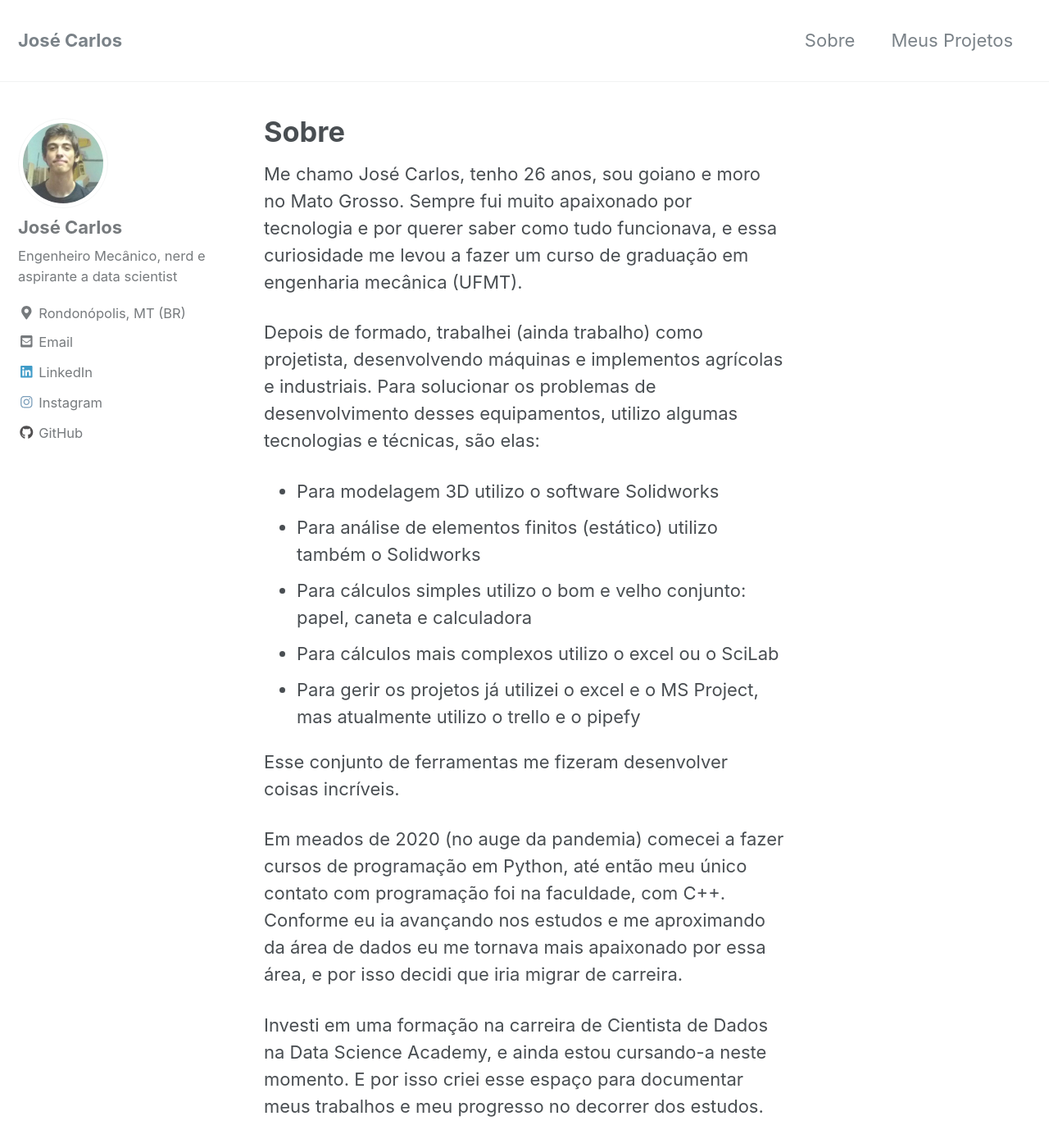
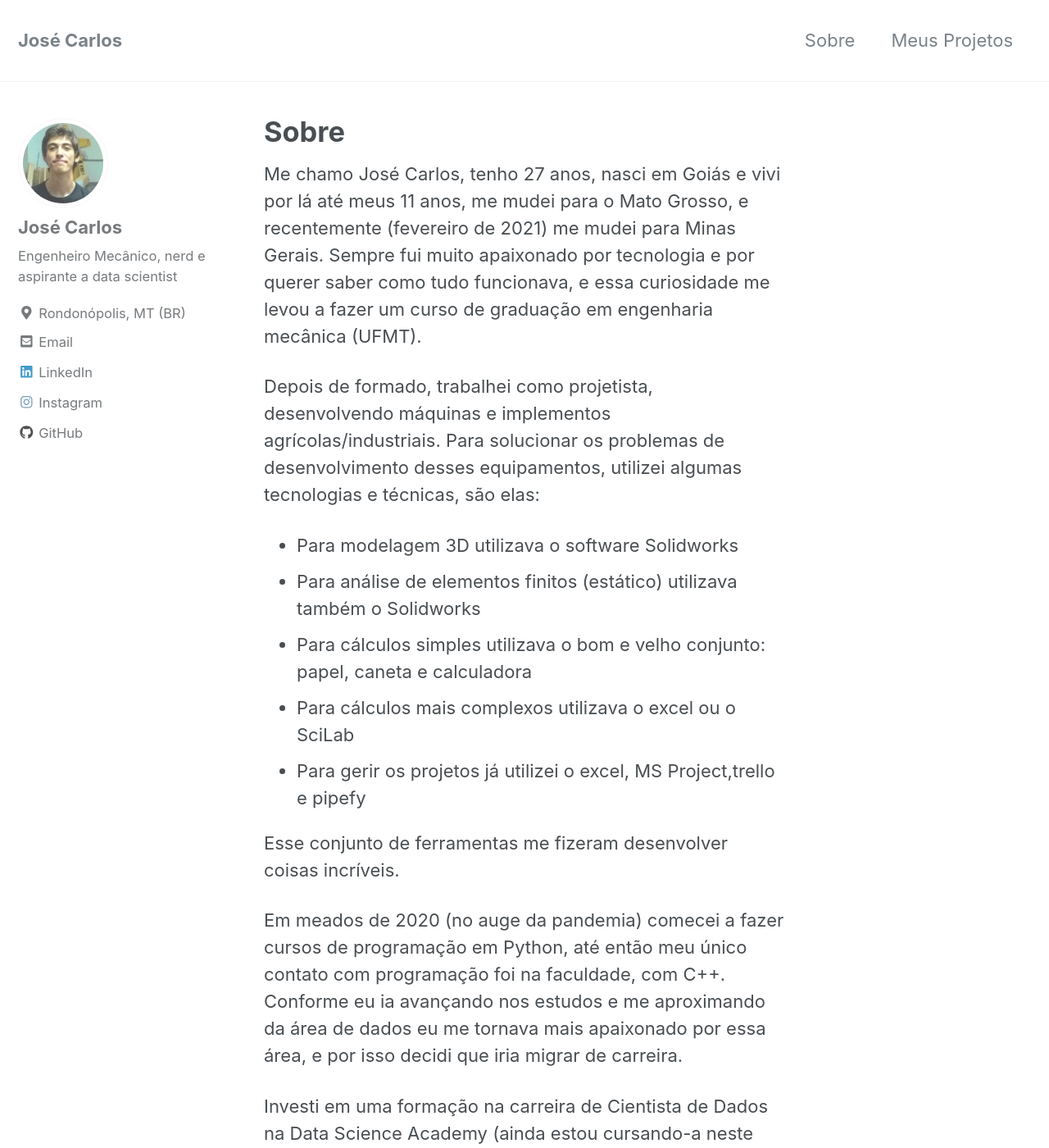
Before and after one commit to jcfneto/jcfneto.github.io, a Jekyll site: the page built from _pages/about.md, in a window 1280 px wide and 1400 px high. Shown: the whole window at 82% size. Built offline with Jekyll 4.4.1, drawn with Linux system fonts in a browser that asks for light colours; nearby versions of some CDN libraries; some of the changed text lies outside the part shown.

Commit message:
Update about.md

```diff
--- a/_pages/about.md
+++ b/_pages/about.md
@@ -5,20 +5,20 @@
   # image: "/images/header.png"
 ---
 
-Me chamo José Carlos, tenho 26 anos, sou goiano e moro no Mato Grosso. Sempre fui muito apaixonado por tecnologia e por querer saber como tudo funcionava, e essa curiosidade me levou a fazer um curso de graduação em engenharia mecânica (UFMT).
+Me chamo José Carlos, tenho 27 anos, nasci em Goiás e vivi por lá até meus 11 anos, me mudei para o Mato Grosso, e recentemente (fevereiro de 2021) me mudei para Minas Gerais. Sempre fui muito apaixonado por tecnologia e por querer saber como tudo funcionava, e essa curiosidade me levou a fazer um curso de graduação em engenharia mecânica (UFMT).
 
-Depois de formado, trabalhei (ainda trabalho) como projetista, desenvolvendo máquinas e implementos agrícolas e industriais. Para solucionar os problemas de desenvolvimento desses equipamentos, utilizo algumas tecnologias e técnicas, são elas:
+Depois de formado, trabalhei como projetista, desenvolvendo máquinas e implementos agrícolas/industriais. Para solucionar os problemas de desenvolvimento desses equipamentos, utilizei algumas tecnologias e técnicas, são elas:
 
-* Para modelagem 3D utilizo o software Solidworks
-* Para análise de elementos finitos (estático) utilizo também o Solidworks
-* Para cálculos simples utilizo o bom e velho conjunto: papel, caneta e calculadora
-* Para cálculos mais complexos utilizo o excel ou o SciLab
-* Para gerir os projetos já utilizei o excel e o MS Project, mas atualmente utilizo o trello e o pipefy
+* Para modelagem 3D utilizava o software Solidworks
+* Para análise de elementos finitos (estático) utilizava também o Solidworks
+* Para cálculos simples utilizava o bom e velho conjunto: papel, caneta e calculadora
+* Para cálculos mais complexos utilizava o excel ou o SciLab
+* Para gerir os projetos já utilizei o excel, MS Project,trello e pipefy
 
 Esse conjunto de ferramentas me fizeram desenvolver coisas incríveis.
 
 Em meados de 2020 (no auge da pandemia) comecei a fazer cursos de programação em Python, até então meu único contato com programação foi na faculdade, com C++. Conforme eu ia avançando nos estudos e me aproximando da área de dados eu me tornava mais apaixonado por essa área, e por isso decidi que iria migrar de carreira.
 
-Investi em uma formação na carreira de Cientista de Dados na Data Science Academy, e ainda estou cursando-a neste momento. E por isso criei esse espaço para documentar meus trabalhos e meu progresso no decorrer dos estudos.
+Investi em uma formação na carreira de Cientista de Dados na Data Science Academy (ainda estou cursando-a neste momento) e em um mestrado. E por isso criei esse espaço para documentar meus trabalhos e meu progresso no decorrer dos estudos.
 
 Fique a vontade para entrar em contato comigo e "nerdiar" um pouco.
```
